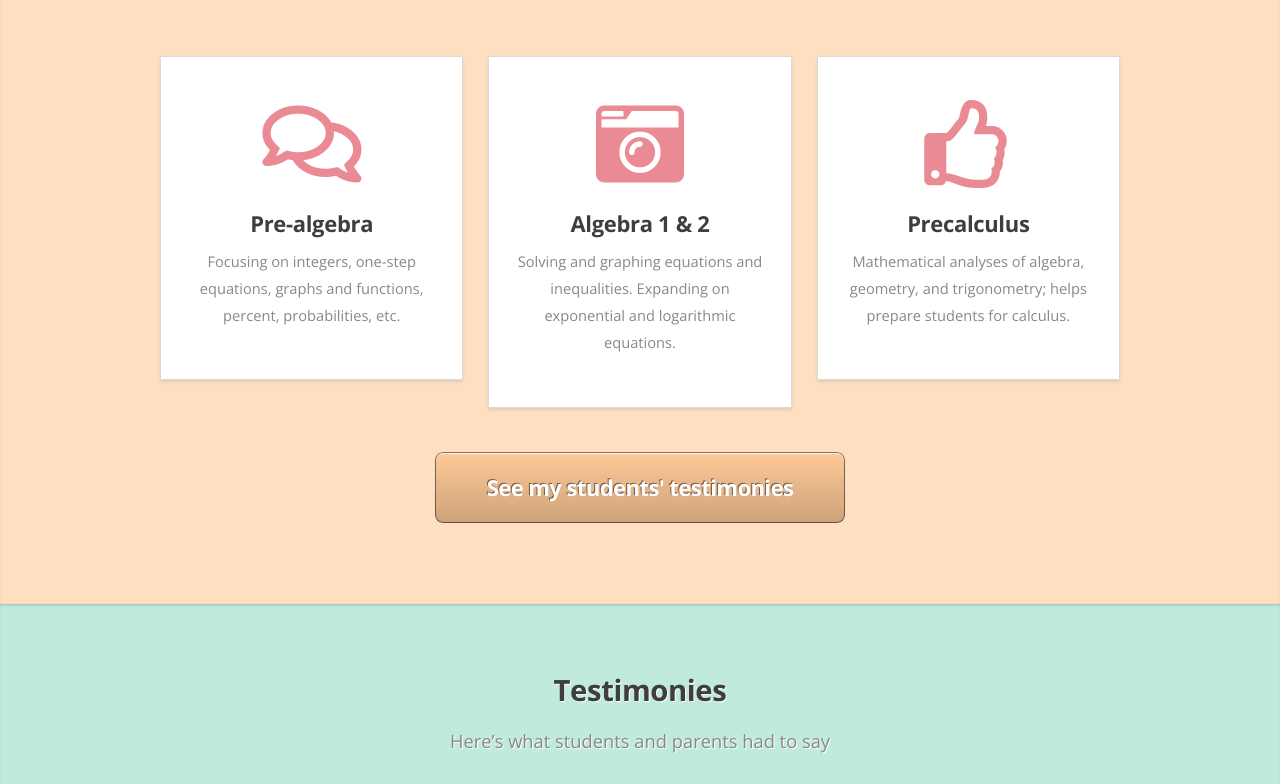
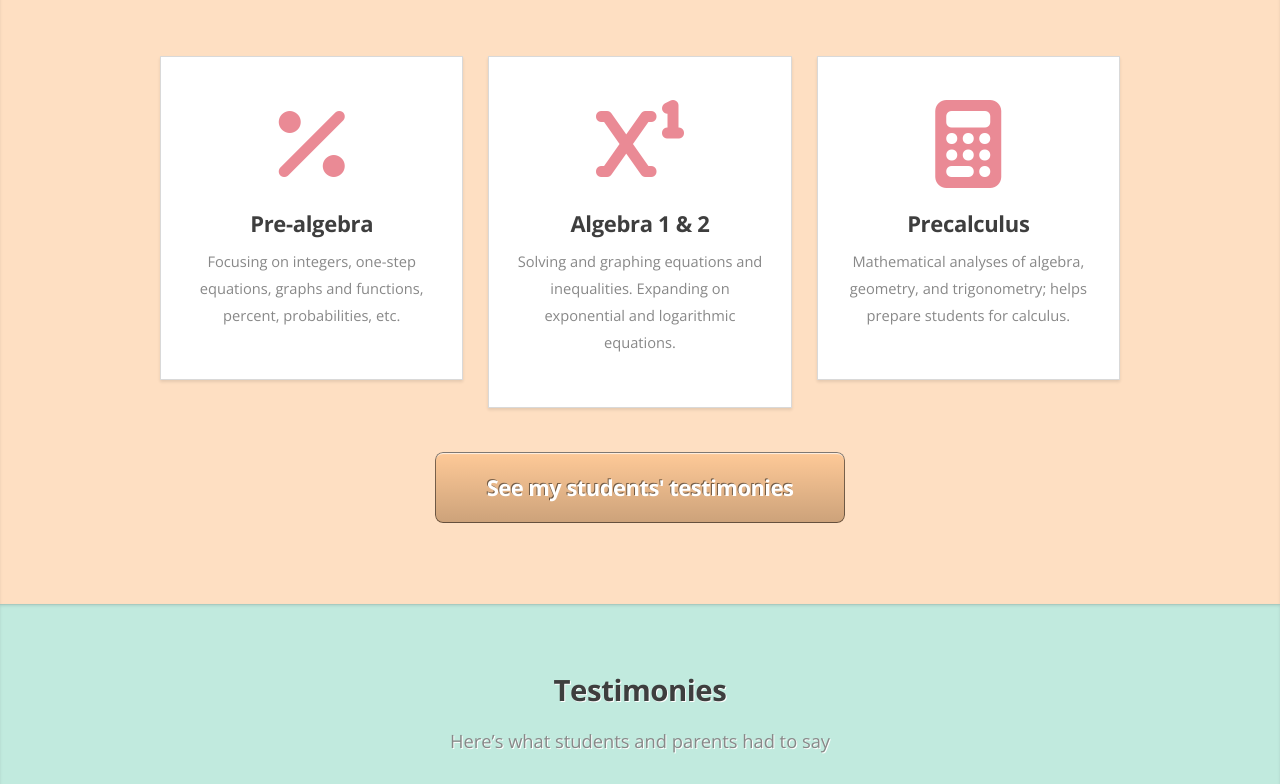
Before and after one commit to dlenh/sh-tutoring, a plain HTML site: page index.html in a window 1280 px wide. Shown: the part 857-1641 px from the top of the page. Drawn offline with nearby package versions, Linux system fonts and the light colour scheme.

Commit message:
Updated font awesome icons for services

```diff
--- a/index.html
+++ b/index.html
@@ -7,6 +7,7 @@
     <link href="https://fonts.googleapis.com/icon?family=Material+Icons" rel="stylesheet">
 
     <link rel="stylesheet" href="css/main.css">
+    <script src="https://kit.fontawesome.com/899a234524.js" crossorigin="anonymous"></script>
 </head>
 <body class="is-preload">
 
@@ -48,21 +49,21 @@
 					<div class="row aln-center">
 						<div class="col-4 col-6-medium col-12-small">
 							<section class="box style1">
-								<span class="icon featured fa-comments"></span>
+								<span class="icon solid featured fa-percent"></span>
 								<h3>Pre-algebra</h3>
                                 <p>Focusing on integers, one-step equations, graphs and functions, percent, probabilities, etc.</p>
                             </section>
 						</div>
 						<div class="col-4 col-6-medium col-12-small">
 							<section class="box style1">
-								<span class="icon solid featured fa-camera-retro"></span>
+								<span class="icon solid featured fa-superscript"></span>
 								<h3>Algebra 1 & 2</h3>
                                 <p>Solving and graphing equations and inequalities. Expanding on exponential and logarithmic equations.</p>
 							</section>
 						</div>
 						<div class="col-4 col-6-medium col-12-small">
 							<section class="box style1">
-								<span class="icon featured fa-thumbs-up"></span>
+								<span class="icon solid featured fa-calculator"></span>
 								<h3>Precalculus</h3>
 								<p>Mathematical analyses of algebra, geometry, and trigonometry; helps prepare students for calculus.</p>
 							</section>
```
